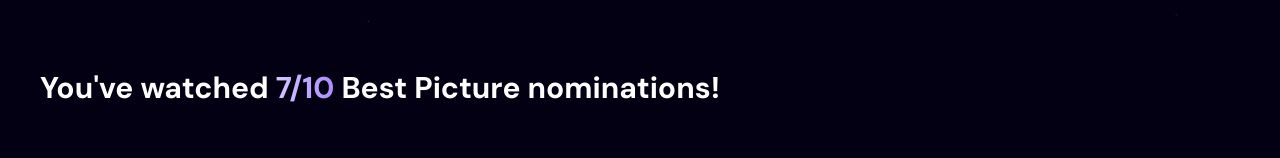
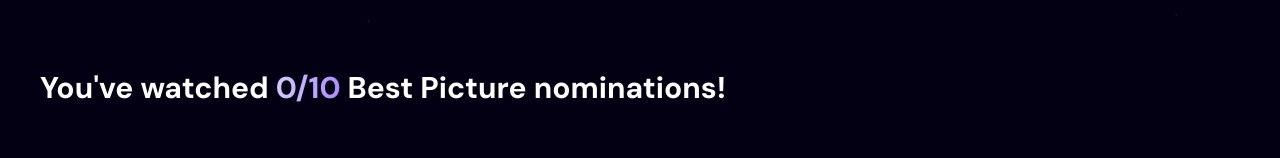
Before and after one commit to NikolaiVFredriksen/MovieApp, a React (Vite) app: page / in a window 1280 px wide. Shown: the part 778-936 px from the top of the page. Built offline with nearby package versions, Linux system fonts and the light colour scheme; no server answers.

Commit message:
Addet "seen"-counter i localstorage

```diff
--- a/src/App.jsx
+++ b/src/App.jsx
@@ -8,6 +8,7 @@ import { updateSearchCount } from "./appwrite";
 import { getTrendingMovies } from "./appwrite";
 import { loginWithGoogle, logout, getCurrentUser } from "./appwrite";
 import Nominations from "./components/Nominations";
+import nominations from "./data/nominations.json";
 
 const API_BASE_URL = "https://api.themoviedb.org/3";
 
@@ -29,6 +30,17 @@ const App = () => {
   const [debouncedSearchTerm, setDebouncedSearchTerm] = useState("");
   const [trendingMovies, setTrendingMovies] = useState([]);
   const [user, setUser] = useState(null);
+  const [seen, setSeen] = useState(() =>
+    JSON.parse(localStorage.getItem("seen") || "[]"),
+  );
+
+  const toggleSeen = (key) => {
+    const updated = seen.includes(key)
+      ? seen.filter((k) => k !== key)
+      : [...seen, key];
+    setSeen(updated);
+    localStorage.setItem("seen", JSON.stringify(updated));
+  };
 
   useEffect(() => {
     const fetchUser = async () => {
@@ -171,13 +183,22 @@ const App = () => {
         </header>
         <section className="trending">
           <h2>
-            You've watched <span className="text-gradient">7/10</span> Best
-            Picture nominations!
+            You've watched{" "}
+            <span className="text-gradient">
+              {nominations
+                .find((c) => c.category === "Best Picture")
+                ?.nominees.filter((n) => seen.includes(`${n.tmdb_id}-`))
+                .length || 0}
+              /
+              {nominations.find((c) => c.category === "Best Picture")?.nominees
+                .length || 0}
+            </span>{" "}
+            Best Picture nominations!
           </h2>
         </section>
 
         <section className="all-movies">
-          <Nominations />
+          <Nominations seen={seen} toggleSeen={toggleSeen} />
         </section>
       </div>
     </main>
--- a/src/components/Nominations.jsx
+++ b/src/components/Nominations.jsx
@@ -11,23 +11,12 @@ const API_OPTIONS = {
   },
 };
 
-const Nominations = () => {
+const Nominations = ({ seen, toggleSeen }) => {
   const [movieData, setMovieData] = useState({});
   const [selectedCategory, setSelectedCategory] = useState("Best Picture");
-  const [seen, setSeen] = useState(() =>
-    JSON.parse(localStorage.getItem("seen") || "[]"),
-  );
   const [watchlist, setWatchlist] = useState(() =>
     JSON.parse(localStorage.getItem("watchlist") || "[]"),
   );
-
-  const toggleSeen = (key) => {
-    const updated = seen.includes(key)
-      ? seen.filter((k) => k !== key)
-      : [...seen, key];
-    setSeen(updated);
-    localStorage.setItem("seen", JSON.stringify(updated));
-  };
 
   const toggleWatchlist = (key) => {
     const updated = watchlist.includes(key)
```
